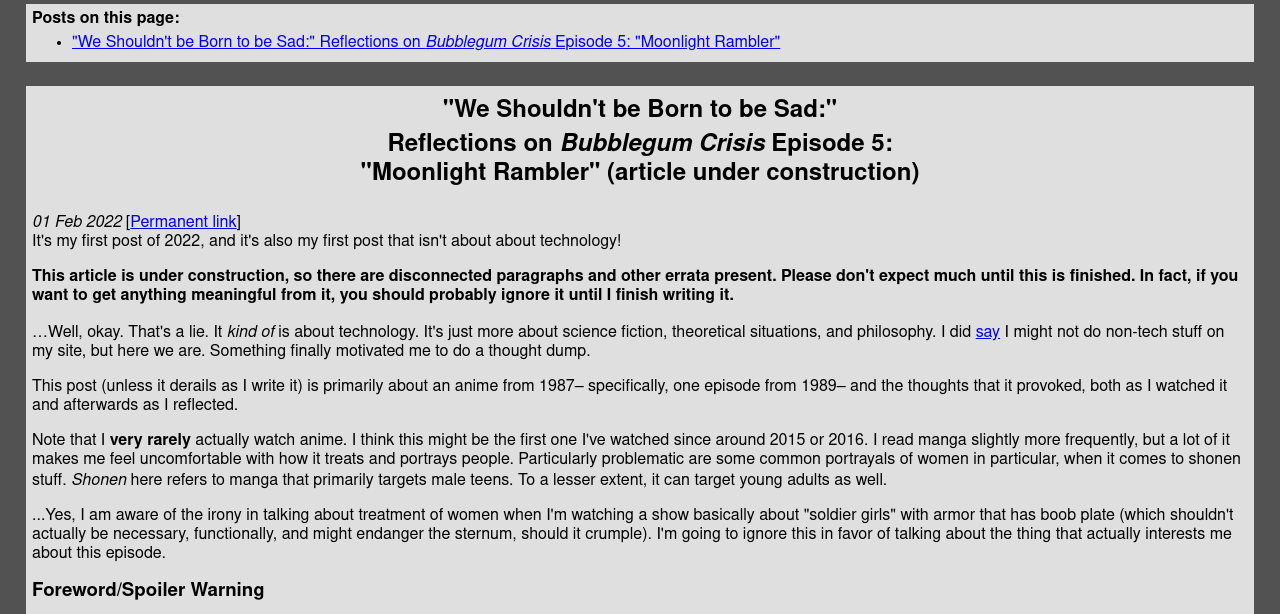
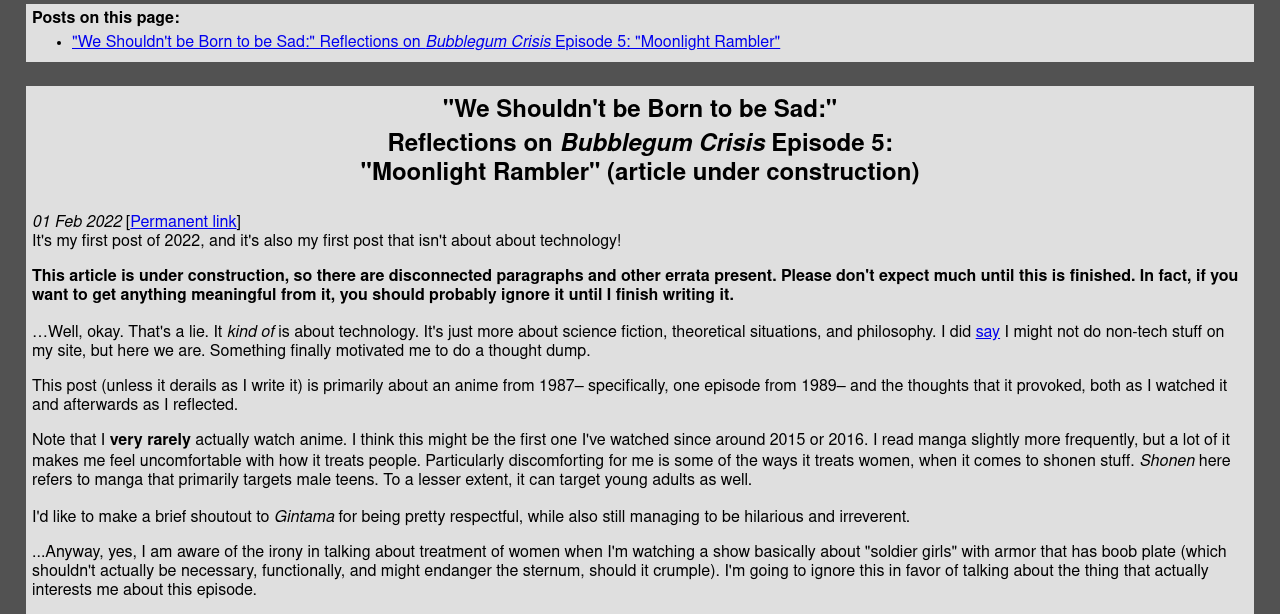
Before and after one commit to wyatt8740/site, a plain HTML site: page blog/007_008.html in a window 1280 px wide. Shown: the part 136-750 px from the top of the page. Drawn offline with Linux system fonts and the light colour scheme.

Commit message:
shoutout

```diff
--- a/blog/007_008.html
+++ b/blog/007_008.html
@@ -73,15 +73,19 @@
         Note that I <b>very rarely</b> actually watch anime. I think this might
         be the first one I've watched since around 2015 or 2016. I read manga
         slightly more frequently, but a lot of it makes me feel uncomfortable
-        with how it treats and portrays people. Particularly problematic are
-        some common portrayals of women in particular, when it comes to shonen
-        stuff. <i>Shonen</i> here refers to manga that primarily targets male
+        with how it treats people. Particularly discomforting for me is some
+        of the ways it treats women, when it comes to shonen stuff.
+        <i>Shonen</i> here refers to manga that primarily targets male
         teens. To a lesser extent, it can target young adults as well.
       </p>
       <p>
-        ...Yes, I am aware of the irony in talking about treatment of women
-        when I'm watching a show basically about "soldier girls" with armor
-        that has boob plate (which shouldn't actually be necessary,
+        I'd like to make a brief shoutout to <i>Gintama</i> for being pretty
+        respectful, while also still managing to be hilarious and irreverent.
+      </p>
+      <p>
+        ...Anyway, yes, I am aware of the irony in talking about treatment of
+        women when I'm watching a show basically about "soldier girls" with
+        armor that has boob plate (which shouldn't actually be necessary,
         functionally, and might endanger the sternum, should it crumple). I'm
         going to ignore this in favor of talking about the thing that actually
         interests me about this episode.
```
